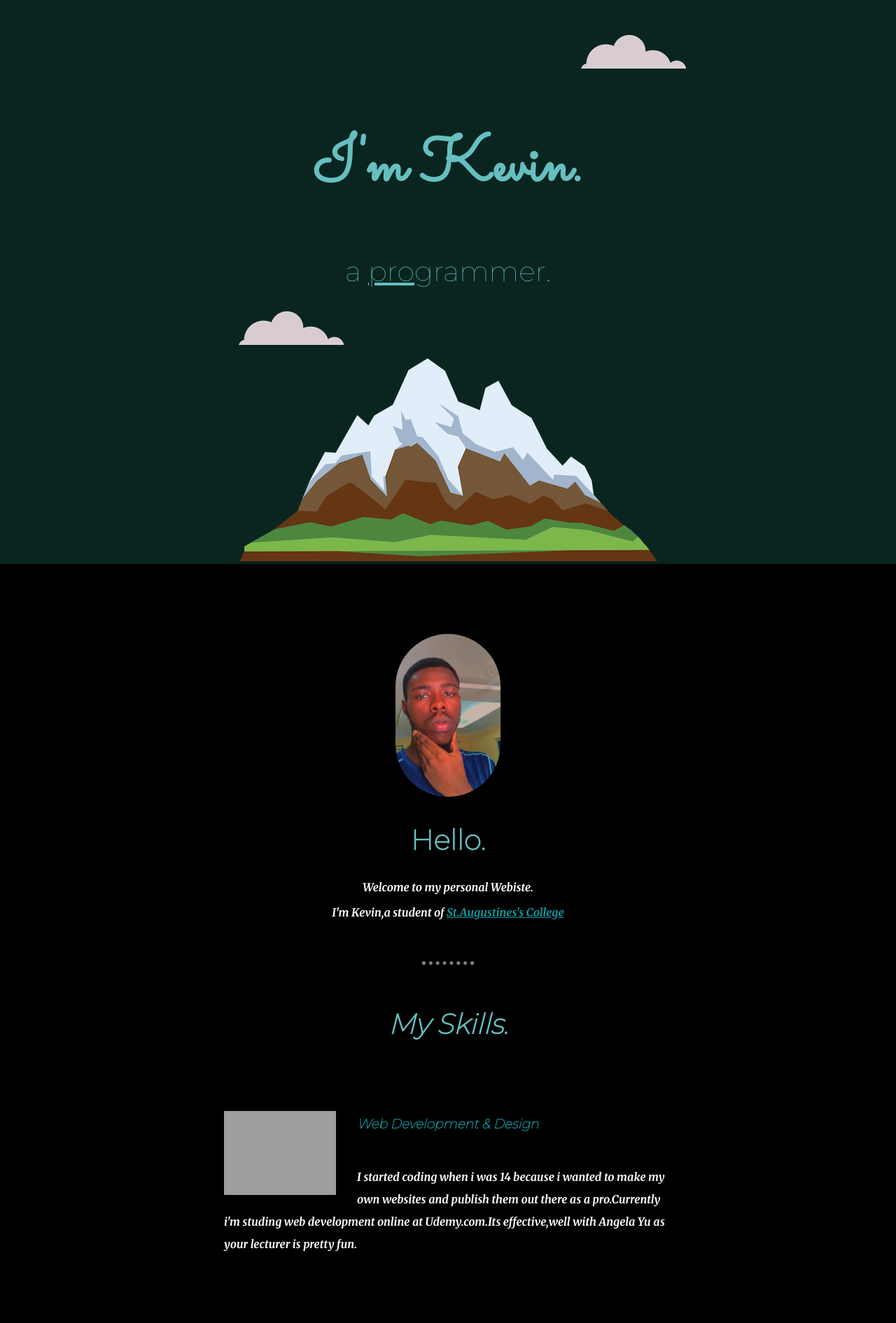
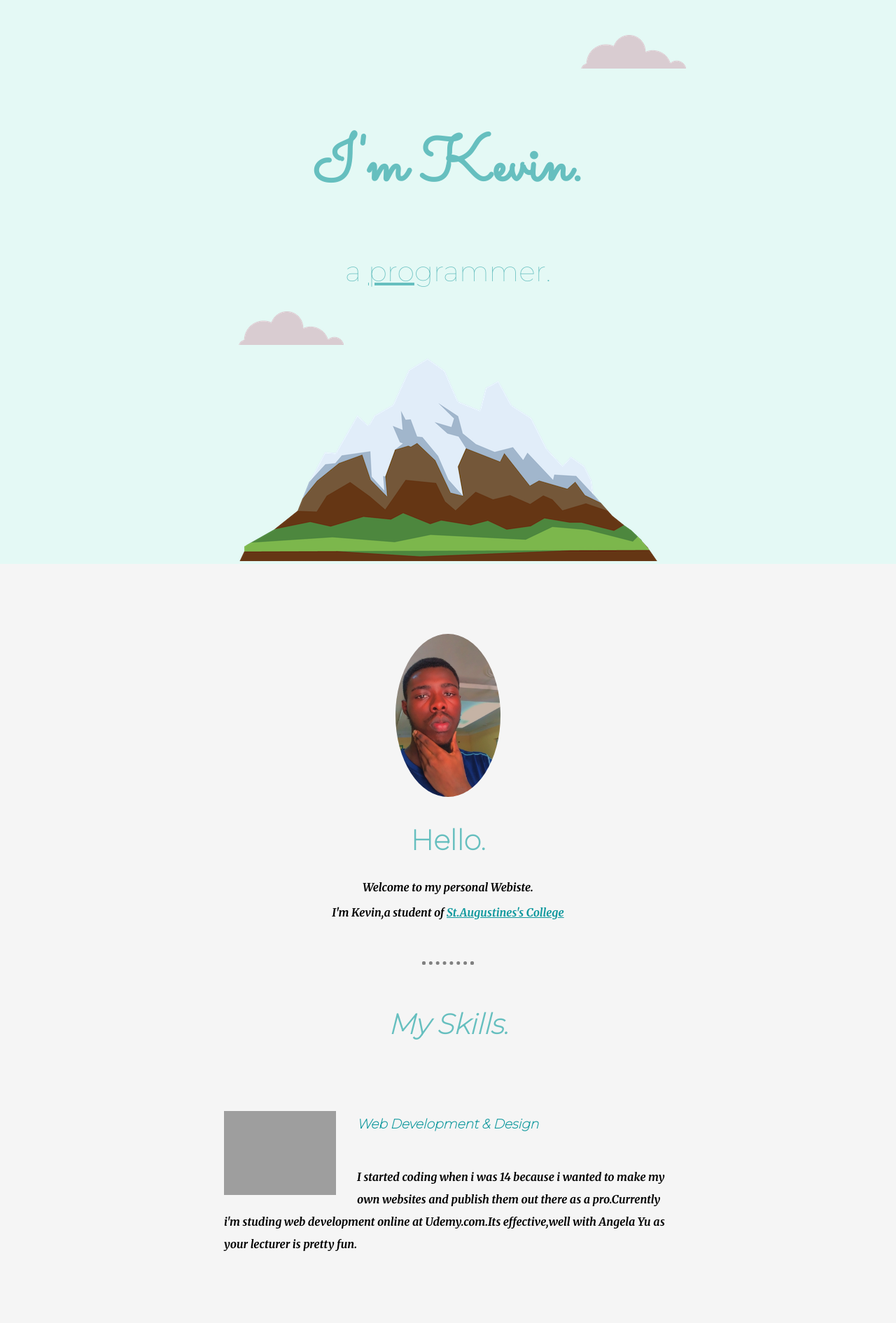
Before and after one commit to Kevgeezz/CV, a plain HTML site: page index.html in a window 1280 px wide. Shown: the top 1891 px of the page at 70% size. Drawn offline with Linux system fonts and the light colour scheme; grey boxes are pictures that could not be loaded.

Commit message:
Update styles.css

```diff
--- a/CSS/styles.css
+++ b/CSS/styles.css
@@ -2,7 +2,7 @@
 body                   {font-family: 'Merriweather', serif;
                         margin: 0px;
                         text-align: center;
-                        color:white;}
+                         color: black;}
 
 
 h1                     {color: #66BFBF;
@@ -22,10 +22,12 @@ h3                     {color: #11999E;
                         margin-top: 40px;
                         margin-bottom: 40px;}
 
-.augusco:hover              {color:green;}
 
+
+
+.intro                 {margin-top: 2%;}
 .mee                   {width: 150px;
-                        border-radius: 80px;}
+                        border-radius: 100%}
 .code-img              {width: 25%;
                         float: left;
                         margin-right: 30px;}
@@ -36,21 +38,20 @@ h3                     {color: #11999E;
                         display:}
 .btn                   {display: block;}
 
-.top-container         {/*background-color: #E4F9F5;*/
+.top-container         {background-color: #E4F9F5;
 	                      position: relative;
-                        padding-top: 100px;
-                        background-color: #0a2520;}
+                        padding-top: 100px;}
 
-.middle-container      {background-color: black;
+.middle-container      {background-color: whitesmoke;
                         margin-top: 0px;
-                        padding-top: 100px;}
+                        padding-top: 100px}
 .skill-row             {width: 50%;
                        margin: 100px auto 100px auto;
                        text-align: left;
                        line-height: 2}
 .bottom-container     {padding-top: 30px;
                        padding-bottom: 30px;
-                      background-color: #114848/*#66BFBF*/}
+                       background-color: #66BFBF}
 .stu                  {text-decoration: underline;}
 
 .top-cloud            {position: absolute;
@@ -133,4 +134,10 @@ hr                     {width: 5%;
 .fb-table                {float: left;}
 .twitter-table           {float: left}
 .instagram-table         {float: left;}
-.whatsapp-table         {float: left;}
+
+
+
+@media screen and (min-width: 1028px)    {.intro        {margin: 2% 25% 100px 25%;}
+                                          .augusco:hover{color: #ff0000;}
+
+                                        }
```
